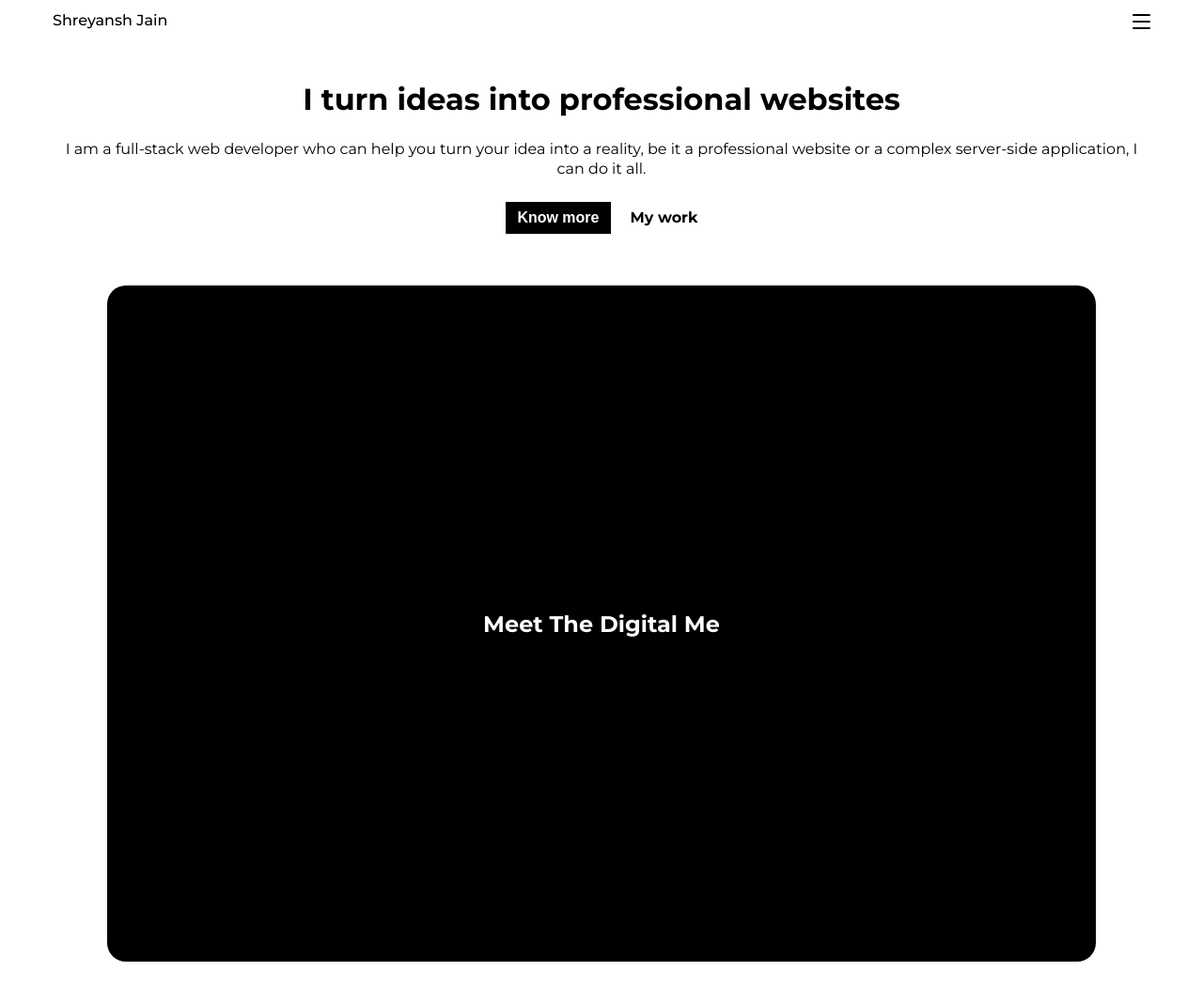
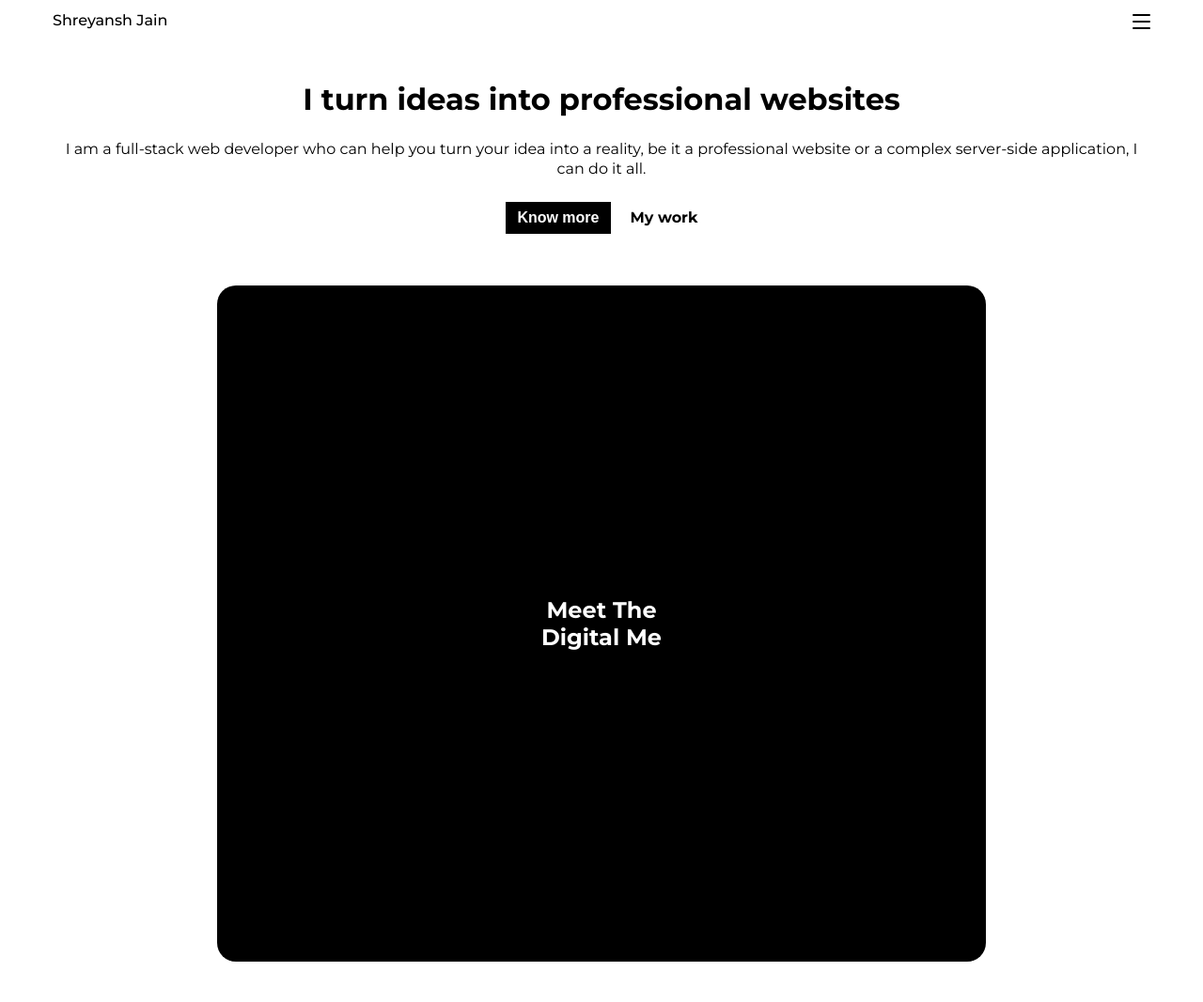
Before and after one commit to sudoshreyansh/sudoshreyansh.github.io, a Jekyll site: the page built from about.md, in a window 1280 px wide. Shown: the whole page at 94% size. Built offline with Jekyll 4.4.1, drawn with Linux system fonts in a browser that asks for light colours.

```diff
--- a/_includes/header.html
+++ b/_includes/header.html
@@ -43,7 +43,7 @@
             </div>
             <div class="digital-me-phone">
                 <div class="digital-me-title">
-                    Meet the digital me
+                    Meet the<br>digital me
                 </div>
             </div>
         </div>
--- a/_layouts/custom.html
+++ b/_layouts/custom.html
@@ -47,7 +47,7 @@
             </div>
             <div class="digital-me-phone">
                 <div class="digital-me-title">
-                    Meet the digital me
+                    Meet the<br>digital me
                 </div>
             </div>
         </div>
--- a/style/newstyle.css
+++ b/style/newstyle.css
@@ -151,7 +151,7 @@ ul {
 
 .digital-me-phone {
     position:relative;
-    width:90%;
+    width:70%;
     height:80%;
     background-color:black;
     border-radius:20px;
@@ -164,8 +164,9 @@ ul {
     font-size:1.5em;
     position:absolute;
     top:50%;
-    left:50%;
-    transform:translate(-50%, -50%);
+    left:0;
+    right:0;
+    transform:translateY(-50%);
     text-align:center;
     text-transform:capitalize;
 }
```
